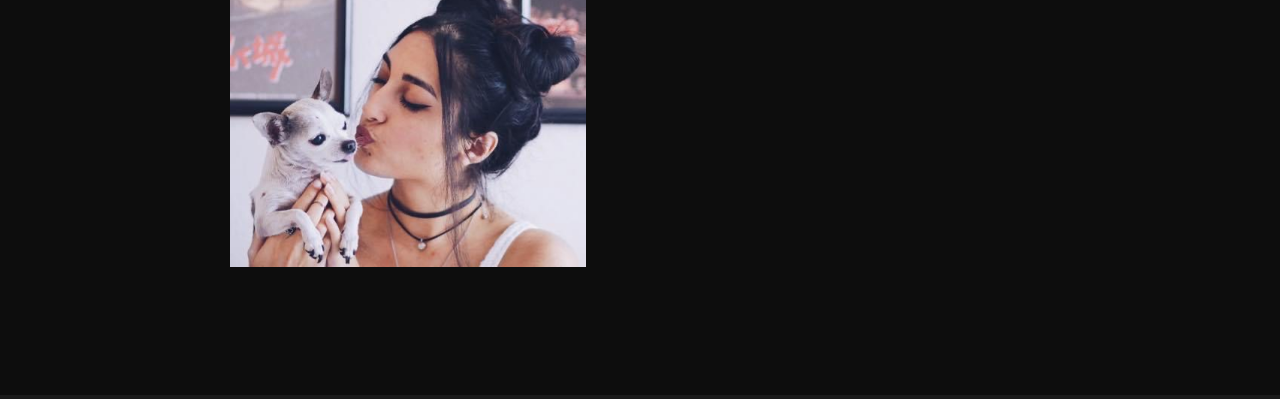
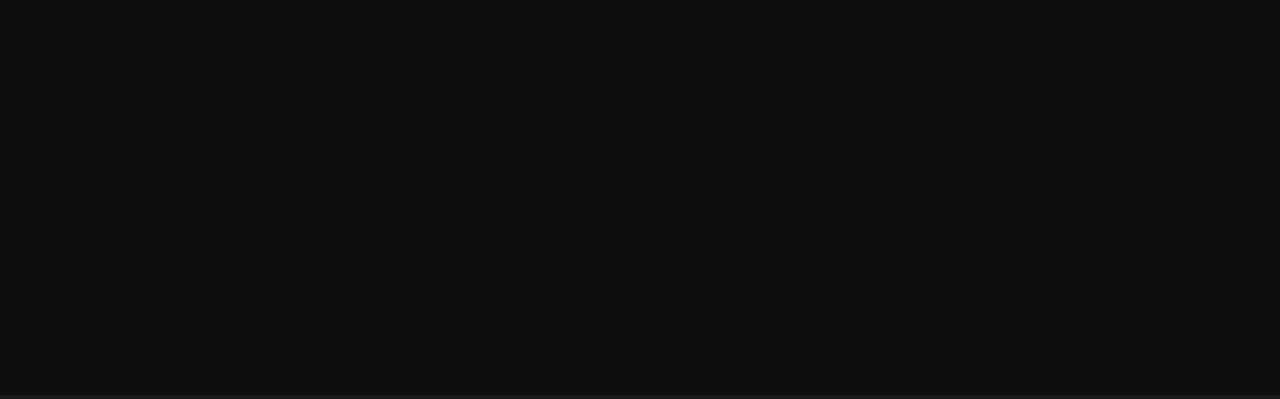
Before and after one commit to omar-landa/GinaKristinArt, a plain HTML site: page about.html in a window 1280 px wide. Shown: the part 331-730 px from the top of the page. Drawn offline with nearby package versions, Linux system fonts and the light colour scheme.

Commit message:
Update about.html

```diff
--- a/about.html
+++ b/about.html
@@ -60,7 +60,7 @@
 
   <!-- About Me Picture: -->
   <div class="aboutmepicture">
-  <img src="profilepicture.jpg" alt="" style="max-width: 75%">
+<!--   <img src="profilepicture.jpg" alt="" style="max-width: 75%"> -->
   </div>
 
 
```
